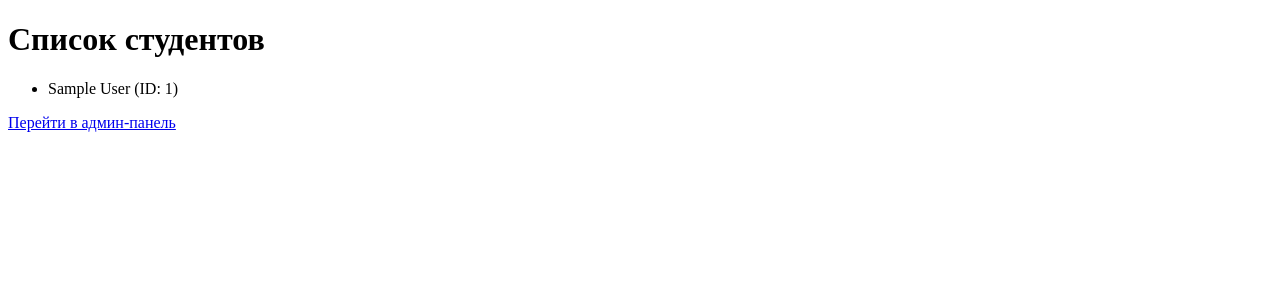
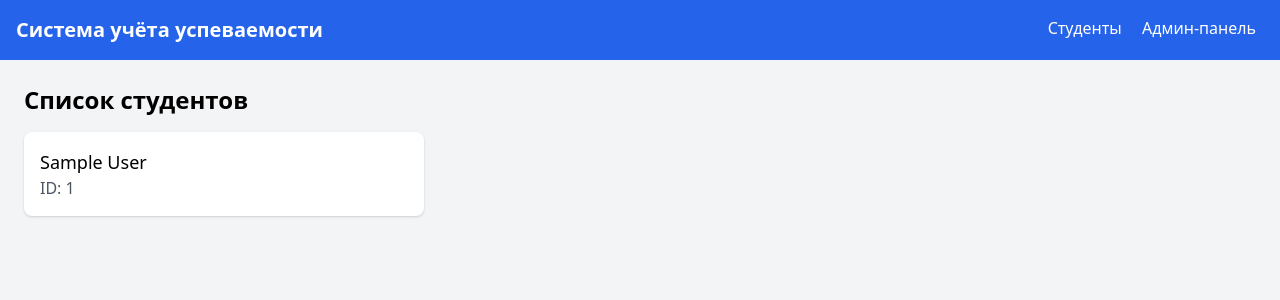
Before and after one commit to Runiuriiii/django-site, a Django app: template tracker/templates/tracker/index.html in a window 1280 px wide. Shown: the top 300 px of the page. Run offline with Django 3.2, Linux system fonts and the light colour scheme; the template is opened without the code that fills it: most values are stand-ins (such as "Sample title", 1, 10 or a date in 2020).

Commit message:
Обновлён шаблон index.html с Tailwind CSS

```diff
--- a/tracker/templates/tracker/index.html
+++ b/tracker/templates/tracker/index.html
@@ -3,16 +3,32 @@
      <head>
          <meta charset="UTF-8">
          <title>Система учёта успеваемости</title>
+         <link href="https://cdn.jsdelivr.net/npm/tailwindcss@2.2.19/dist/tailwind.min.css" rel="stylesheet">
      </head>
-     <body>
-         <h1>Список студентов</h1>
-         <ul>
-             {% for student in students %}
-                 <li>{{ student.first_name }} {{ student.last_name }} (ID: {{ student.student_id }})</li>
-             {% empty %}
-                 <li>Нет студентов</li>
-             {% endfor %}
-         </ul>
-         <a href="{% url 'admin:index' %}">Перейти в админ-панель</a>
+     <body class="bg-gray-100 font-sans">
+         <nav class="bg-blue-600 p-4 text-white">
+             <div class="container mx-auto flex justify-between">
+                 <h1 class="text-xl font-bold">Система учёта успеваемости</h1>
+                 <div>
+                     <a href="{% url 'tracker:index' %}" class="px-2">Студенты</a>
+                     <a href="{% url 'admin:index' %}" class="px-2">Админ-панель</a>
+                 </div>
+             </div>
+         </nav>
+         <div class="container mx-auto p-6">
+             <h2 class="text-2xl font-semibold mb-4">Список студентов</h2>
+             {% if students %}
+                 <div class="grid grid-cols-1 md:grid-cols-2 lg:grid-cols-3 gap-4">
+                     {% for student in students %}
+                         <div class="bg-white p-4 rounded-lg shadow">
+                             <h3 class="text-lg font-medium">{{ student.first_name }} {{ student.last_name }}</h3>
+                             <p class="text-gray-600">ID: {{ student.student_id }}</p>
+                         </div>
+                     {% endfor %}
+                 </div>
+             {% else %}
+                 <p class="text-gray-500">Нет студентов</p>
+             {% endif %}
+         </div>
      </body>
      </html>
```
